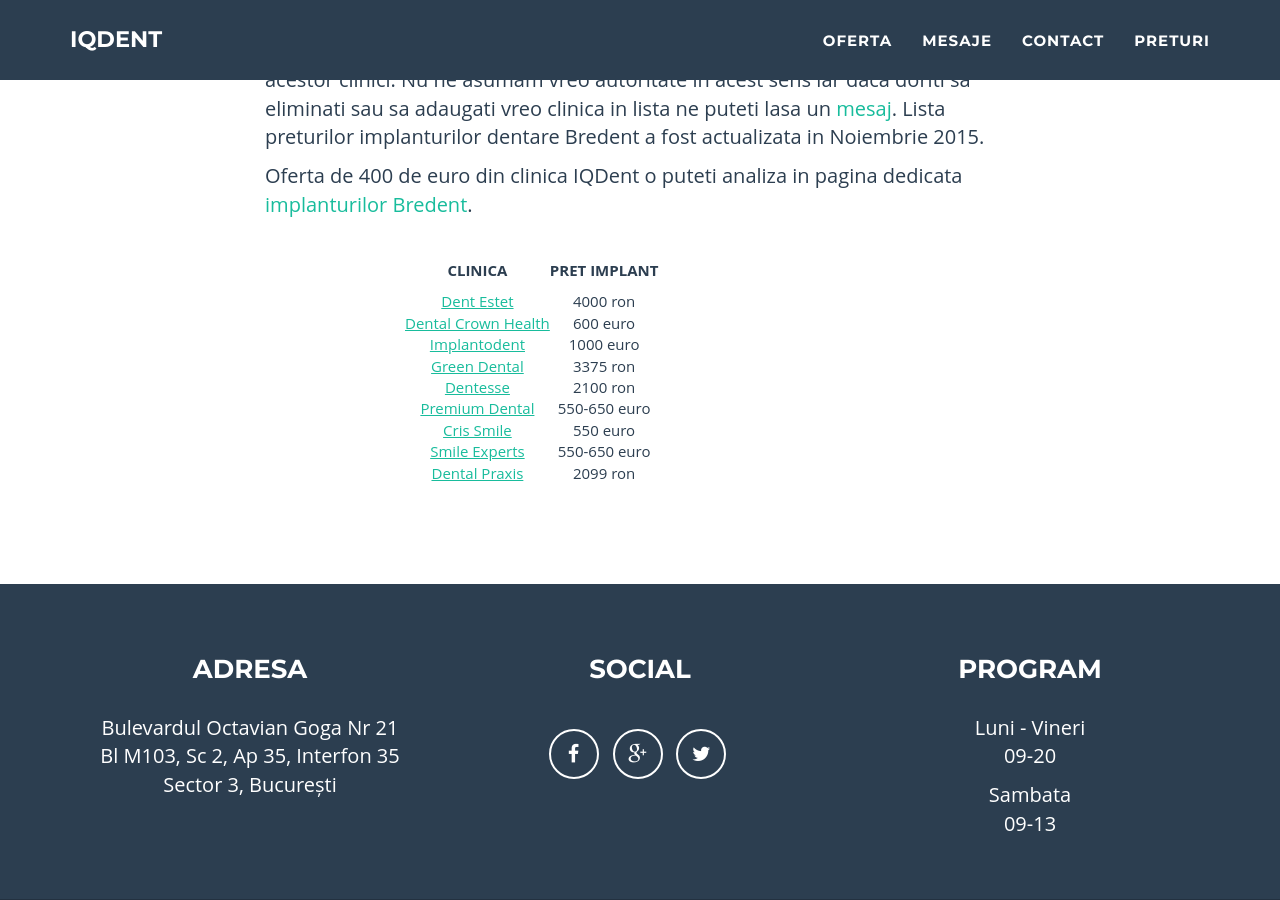
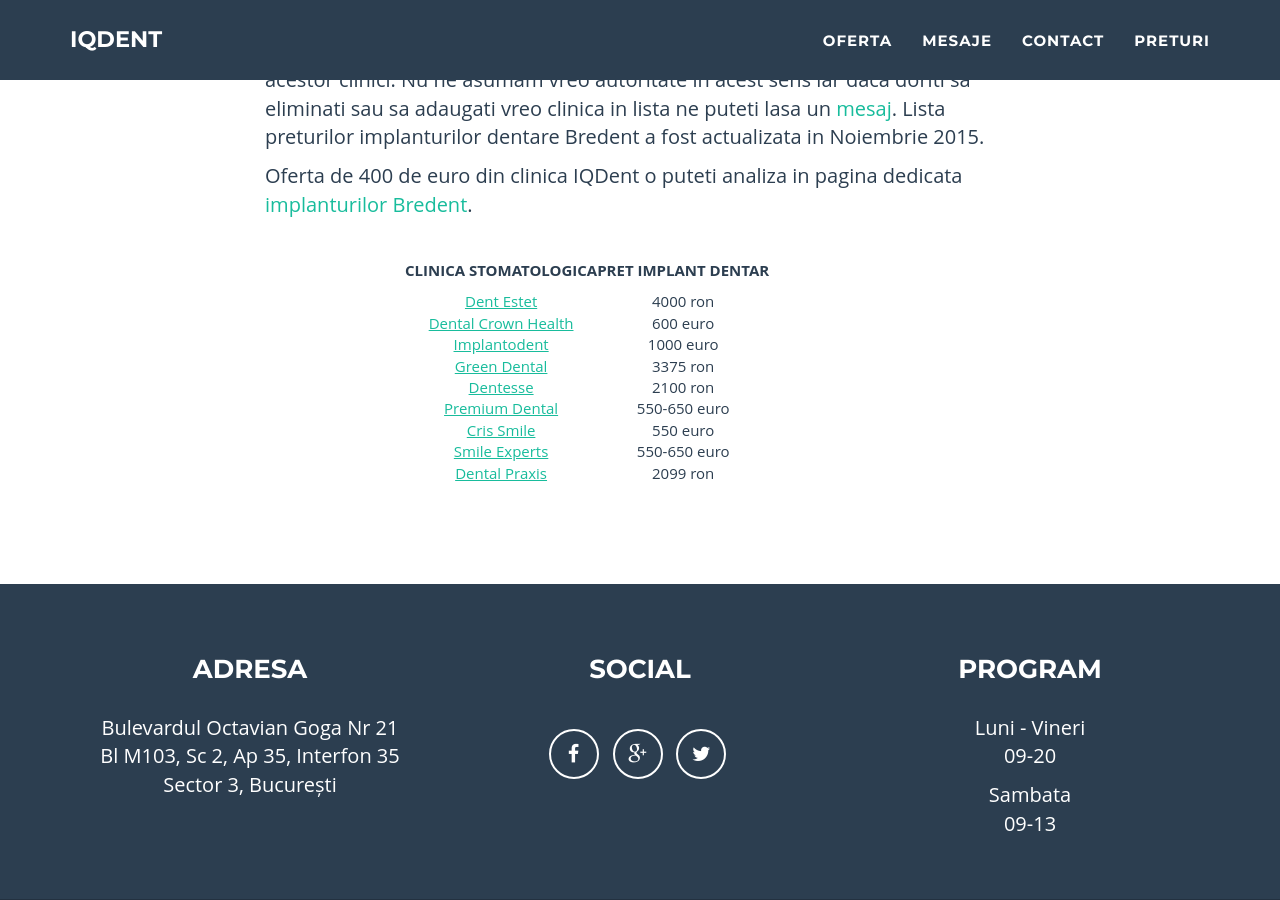
Before and after one commit to littledentgopo/offerdent, a Jekyll site: the page built from _posts/2015-11-27-preturi-implanturi-dentare-bredent.html, in a window 1280 px wide and 900 px high, scrolled down 1339 px. Built offline with Jekyll 4.4.1, drawn with Linux system fonts in a browser that asks for light colours; comment, search, counter and statistics services are not loaded.

Commit message:
Fix prices table

```diff
--- a/_includes/pricestablealphabio.html
+++ b/_includes/pricestablealphabio.html
@@ -1,6 +1,6 @@
 <table id="pricesTable">
    <tbody>
-       <tr><th>CLINICA</th><th>PRET IMPLANT</th></tr>
+       <tr><th>CLINICA STOMATOLOGICA</th><th>PRET IMPLANT DENTAR</th></tr>
        <tr><td><a href="http://www.dentestet.ro/tratament/implant-dentar/implantul-dentar-alpha-bio/" target="_blank">Dent Estet</a></td><td>2700 ron</td></tr>
        <tr><td><a href="http://dentalcrownhealth.ro/preturi/" target="_blank">Dental Crown Health</a></td><td>350 euro</td></tr>
        <tr><td><a href="http://mikodental.ro/servicii-stomatologie-preturi/implantologie-dentara-bucuresti/" target="_blank">Miko Dental</a></td><td>400 euro</td></tr>
--- a/_includes/pricestablebredent.html
+++ b/_includes/pricestablebredent.html
@@ -1,6 +1,6 @@
 <table id="pricesTable">
    <tbody>
-       <tr><th>CLINICA</th><th>PRET IMPLANT</th></tr>
+       <tr><th>CLINICA STOMATOLOGICA</th><th>PRET IMPLANT DENTAR</th></tr>
        <tr><td><a href="http://www.dentestet.ro/lista-de-preturi/" target="_blank">Dent Estet</a></td><td>4000 ron</td></tr>
        <tr><td><a href="http://dentalcrownhealth.ro/preturi/" target="_blank">Dental Crown Health</a></td><td>600 euro</td></tr>
        <tr><td><a href="http://www.implantodent.ro/preturi/implantologie" target="_blank">Implantodent </a></td><td>1000 euro</td></tr>
```
